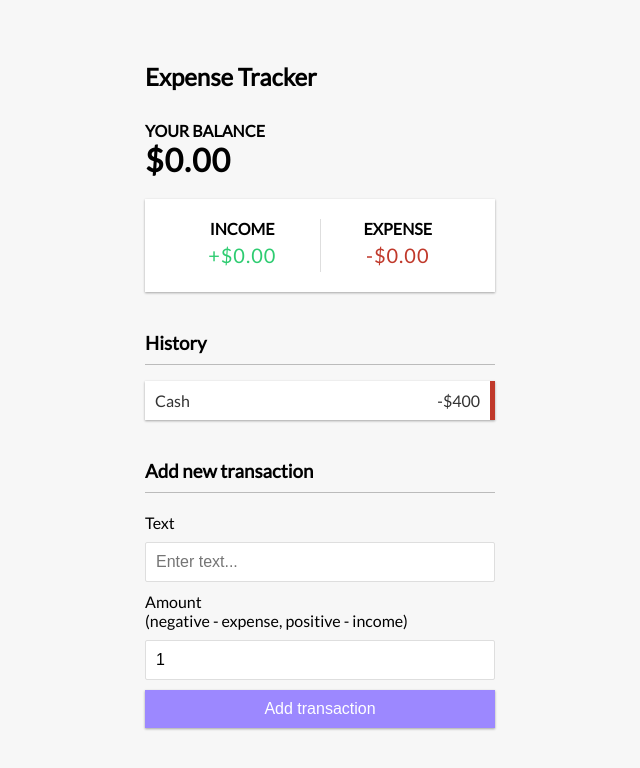
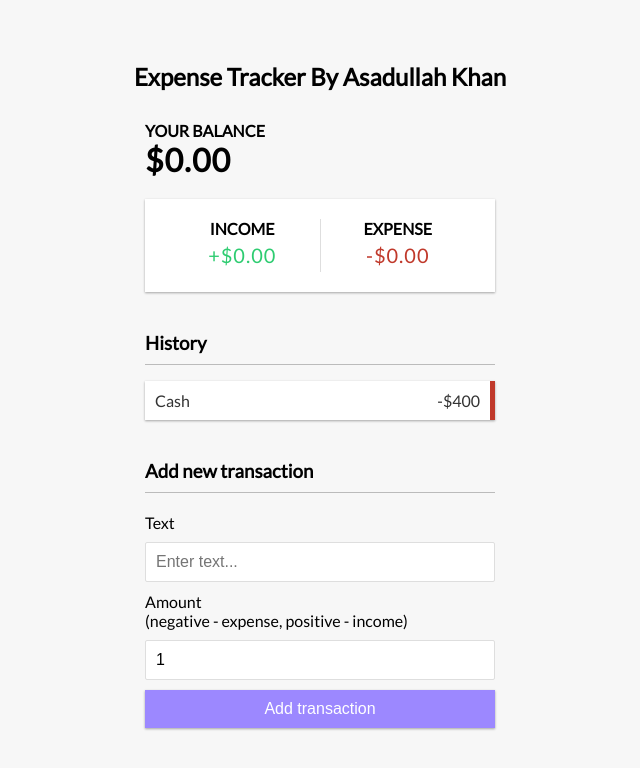
Before and after one commit to Asadullahkhankaimkhani/expense-tracker, a React (Create React App) app: page / in a window 1280 px wide. Shown: the top 768 px of the page, without its empty margins (320-960 px from the left). Built offline with nearby package versions, Linux system fonts and the light colour scheme.

Commit message:
Update Header

```diff
--- a/src/Components/Header.js
+++ b/src/Components/Header.js
@@ -3,7 +3,7 @@ import React from 'react'
 export const Header = () => {
     return (
         <h2>
-            Expense Tracker
+            Expense Tracker By Asadullah Khan
         </h2>
     )
 }
```
